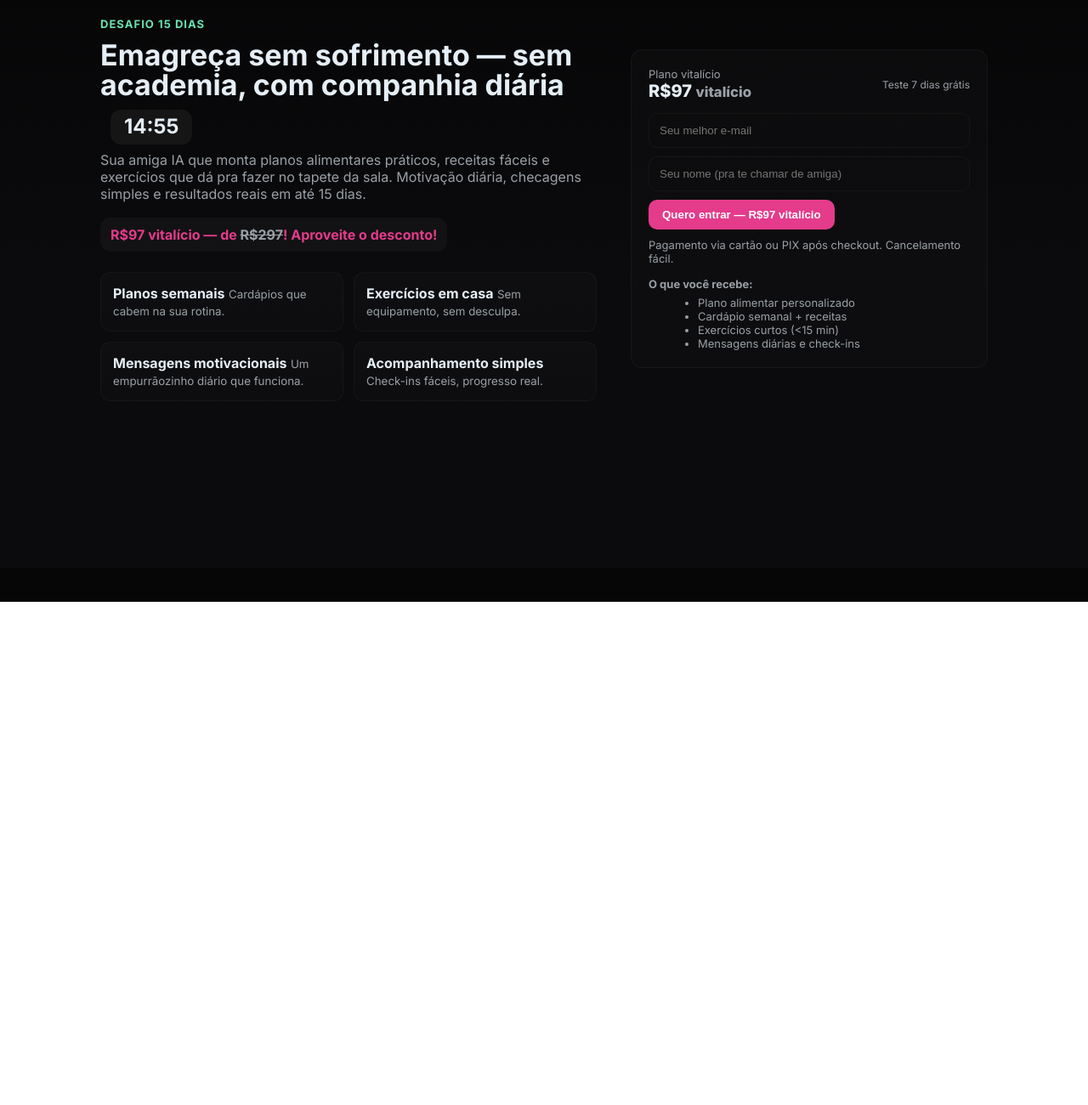
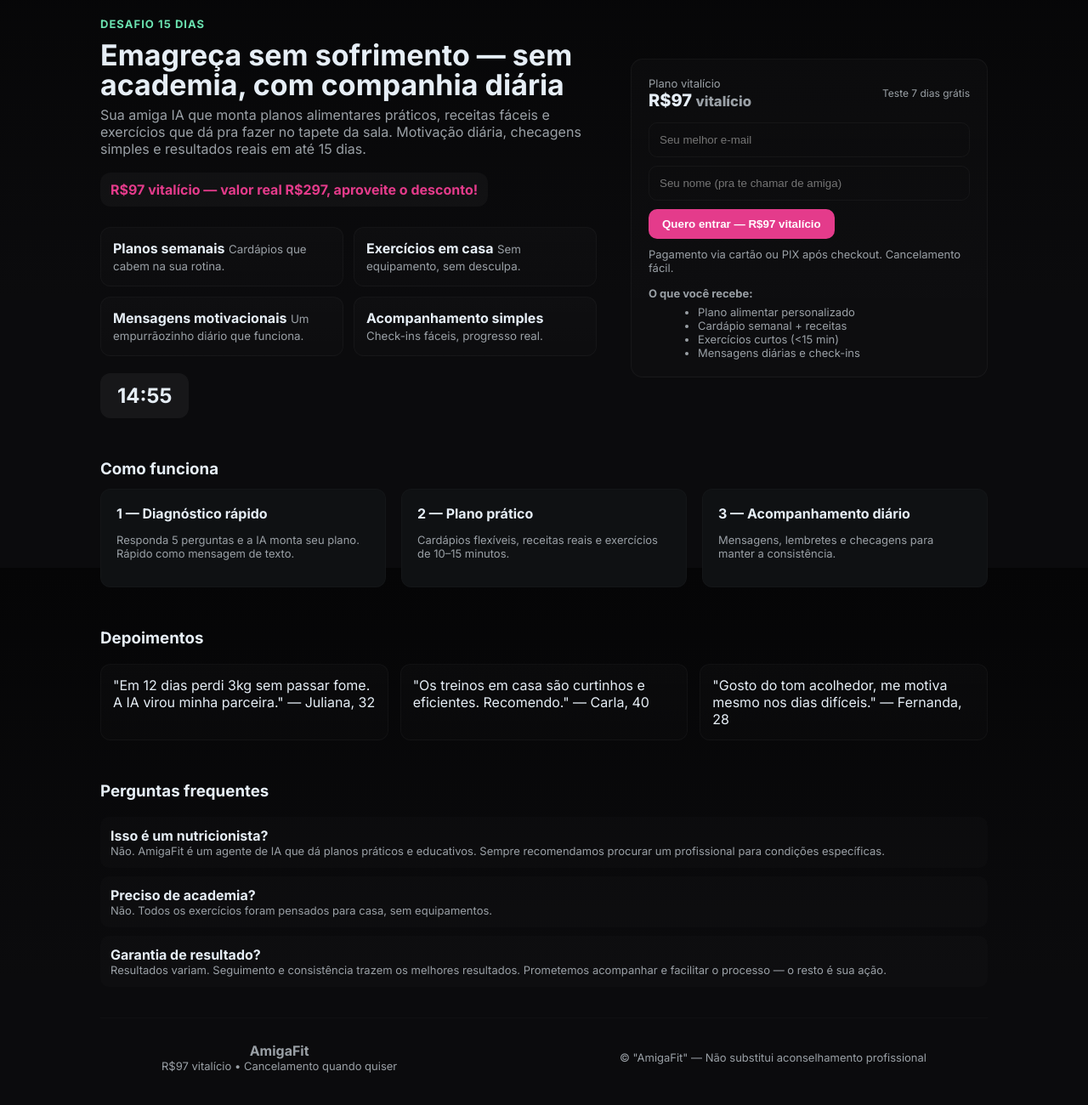
Before and after one commit to Rick-exp/Amiga-Fit-Aurora, a plain HTML site: page index.html in a window 1280 px wide. Shown: the part 132-1432 px from the top of the page at 85% size. Before the commit the page ends 840 px from the top, so only its background shows below. Drawn offline with Linux system fonts and the light colour scheme.

Commit message:
Update index.html

```diff
--- a/index.html
+++ b/index.html
@@ -29,7 +29,7 @@
     .hero{display:flex;gap:40px;align-items:center;margin-top:36px}
     .hero-left{flex:1}
     .eyebrow{color:var(--accent-2);font-weight:700;text-transform:uppercase;letter-spacing:0.08em;font-size:13px}
-    h2{margin:12px 0 8px;font-size:34px;line-height:1.02; display:flex;align-items:center; flex-wrap:wrap; gap:12px;}
+    h2{margin:12px 0 8px;font-size:34px;line-height:1.02}
     p.lead{color:var(--muted);margin:0 0 18px}
     .price-badge{display:inline-block;background:var(--glass);padding:10px 12px;border-radius:12px;color:var(--accent);font-weight:700;margin-bottom:12px}
 
@@ -56,12 +56,6 @@
     .faq{display:grid;gap:10px}
     .faq-item{padding:12px;border-radius:10px;background:rgba(255,255,255,0.01)}
 
-    /* animação pulsante */
-    @keyframes pulse {
-      0%, 100% { transform: scale(1); }
-      50% { transform: scale(1.1); }
-    }
-
     /* responsive */
     @media (max-width:900px){.hero{flex-direction:column}.hero-right{width:100%}.grid-3{grid-template-columns:1fr}.features{grid-template-columns:1fr}}
   </style>
@@ -86,14 +80,10 @@
       <section class="hero">
         <div class="hero-left">
           <div class="eyebrow">Desafio 15 dias</div>
-          <h2>
-            Emagreça sem sofrimento — sem academia, com companhia diária
-            <div id="timer" style="display:inline-block;margin-left:12px;font-size:24px;font-weight:700;padding:8px 16px;border-radius:12px;background:rgba(255,255,255,0.05);">15:00</div>
-          </h2>
-
+          <h2>Emagreça sem sofrimento — sem academia, com companhia diária</h2>
           <p class="lead">Sua amiga IA que monta planos alimentares práticos, receitas fáceis e exercícios que dá pra fazer no tapete da sala. Motivação diária, checagens simples e resultados reais em até 15 dias.</p>
 
-          <div class="price-badge">R$97 vitalício — de <span style="text-decoration: line-through; color: var(--muted);">R$297</span>! Aproveite o desconto!</div>
+          <div class="price-badge">R$97 vitalício — valor real R$297, aproveite o desconto!</div>
 
           <div class="features" style="margin-top:12px">
             <div class="card">
@@ -113,6 +103,10 @@
               <small>Check-ins fáceis, progresso real.</small>
             </div>
           </div>
+
+          <!-- Contador regressivo -->
+          <div id="timer" style="margin-top:20px;font-size:24px;font-weight:700;padding:12px 20px;border-radius:12px;background:rgba(255,255,255,0.05);width:fit-content;">15:00</div>
+
         </div>
 
         <aside class="hero-right">
@@ -136,13 +130,62 @@
             <ul style="margin:6px 0 0 18px;color:var(--muted)">
               <li>Plano alimentar personalizado</li>
               <li>Cardápio semanal + receitas</li>
-              <li>Exercícios curtos (&lt;15 min)</li>
+              <li>Exercícios curtos (<15 min)</li>
               <li>Mensagens diárias e check-ins</li>
             </ul>
           </div>
         </aside>
       </section>
+
+      <section class="section">
+        <h3 style="margin:0 0 12px">Como funciona</h3>
+        <div class="grid-3">
+          <div class="how-step">
+            <strong>1 — Diagnóstico rápido</strong>
+            <p class="ok">Responda 5 perguntas e a IA monta seu plano. Rápido como mensagem de texto.</p>
+          </div>
+          <div class="how-step">
+            <strong>2 — Plano prático</strong>
+            <p class="ok">Cardápios flexíveis, receitas reais e exercícios de 10–15 minutos.</p>
+          </div>
+          <div class="how-step">
+            <strong>3 — Acompanhamento diário</strong>
+            <p class="ok">Mensagens, lembretes e checagens para manter a consistência.</p>
+          </div>
+        </div>
+      </section>
+
+      <section class="section">
+        <h3>Depoimentos</h3>
+        <div style="display:grid;grid-template-columns:repeat(3,1fr);gap:14px;margin-top:12px">
+          <div class="card">"Em 12 dias perdi 3kg sem passar fome. A IA virou minha parceira." — Juliana, 32</div>
+          <div class="card">"Os treinos em casa são curtinhos e eficientes. Recomendo." — Carla, 40</div>
+          <div class="card">"Gosto do tom acolhedor, me motiva mesmo nos dias difíceis." — Fernanda, 28</div>
+        </div>
+      </section>
+
+      <section class="section">
+        <h3>Perguntas frequentes</h3>
+        <div class="faq" style="margin-top:12px">
+          <div class="faq-item"><strong>Isso é um nutricionista?</strong><div class="ok">Não. AmigaFit é um agente de IA que dá planos práticos e educativos. Sempre recomendamos procurar um profissional para condições específicas.</div></div>
+          <div class="faq-item"><strong>Preciso de academia?</strong><div class="ok">Não. Todos os exercícios foram pensados para casa, sem equipamentos.</div></div>
+          <div class="faq-item"><strong>Garantia de resultado?</strong><div class="ok">Resultados variam. Seguimento e consistência trazem os melhores resultados. Prometemos acompanhar e facilitar o processo — o resto é sua ação.</div></div>
+        </div>
+      </section>
+
     </main>
+
+    <footer class="center">
+      <div style="max-width:900px;margin:0 auto">
+        <div style="display:flex;justify-content:space-between;align-items:center;gap:12px;flex-wrap:wrap">
+          <div>
+            <strong>AmigaFit</strong>
+            <div style="color:var(--muted);font-size:13px">R$97 vitalício • Cancelamento quando quiser</div>
+          </div>
+          <div style="color:var(--muted);font-size:13px">© "AmigaFit" — Não substitui aconselhamento profissional</div>
+        </div>
+      </div>
+    </footer>
 
   </div>
 
@@ -152,28 +195,34 @@
       const email = document.getElementById('email').value.trim();
       const name = document.getElementById('name').value.trim() || 'amiga';
       if(!email || !email.includes('@')){alert('Coloca um e-mail válido, porra.'); return false}
-      alert(`Boa! ${name} — seu pré-cadastro foi registrado com ${email}. Em breve receberá instruções.`);
+
+      // Simulação de envio: aqui você conecta com backend/stripe/pagamentos
+      openSuccessModal(name, email);
       return false;
     }
 
-    // Contador regressivo com pulso
-    let totalSeconds = 15 * 60;
+    function openSuccessModal(name, email){
+      const msg = `Boa! ${name} — seu pré-cadastro foi registrado com ${email}. Em breve você receberá instruções para ativar o teste grátis de 7 dias.`;
+      alert(msg);
+    }
+
+    // Pequeno ajuste: smooth scroll para links futuros
+    document.querySelectorAll('a[href^="#"]').forEach(a=>a.addEventListener('click',e=>{e.preventDefault();document.querySelector(a.getAttribute('href')).scrollIntoView({behavior:'smooth'})}))
+
+    // Contador regressivo
+    let totalSeconds = 15 * 60; // 15 minutos
     const timerEl = document.getElementById('timer');
-    const redirectUrl = "https://sua-pagina.com"; // substitua pela URL desejada
+    const redirectUrl = "https://sua-pagina.com"; // coloque a URL que deseja
 
     function updateTimer() {
       let minutes = Math.floor(totalSeconds / 60);
       let seconds = totalSeconds % 60;
       timerEl.textContent = `${minutes.toString().padStart(2,'0')}:${seconds.toString().padStart(2,'0')}`;
 
+      // Quando faltar 2 minutos, fundo vermelho piscando
       if(totalSeconds <= 120){
-        timerEl.style.animation = "pulse 1s infinite";
         timerEl.style.backgroundColor = totalSeconds % 2 === 0 ? 'red' : 'transparent';
         timerEl.style.color = totalSeconds % 2 === 0 ? 'white' : 'red';
-      } else {
-        timerEl.style.animation = "none";
-        timerEl.style.backgroundColor = "rgba(255,255,255,0.05)";
-        timerEl.style.color = "inherit";
       }
 
       if(totalSeconds === 0){
```
